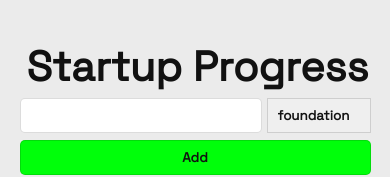
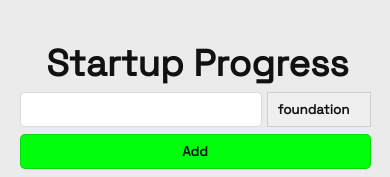
Before and after one commit to oooomair/startup-todo, a React (Create React App) app in the folder client/: page / in a window 390 px wide. Shown: the top 177 px of the page. Built offline with nearby package versions, Linux system fonts and the light colour scheme; no server answers; the HTML template or start-up script is replaced by a standard one.

Commit message:
name change

```diff
--- a/client/src/App.scss
+++ b/client/src/App.scss
@@ -122,7 +122,7 @@ html {
 @media screen and (max-width: 600px) {
   .App {
     h1 {
-      font-size: 2.6rem;
+      font-size: 2.3rem;
     }
   }
   .form {
```
